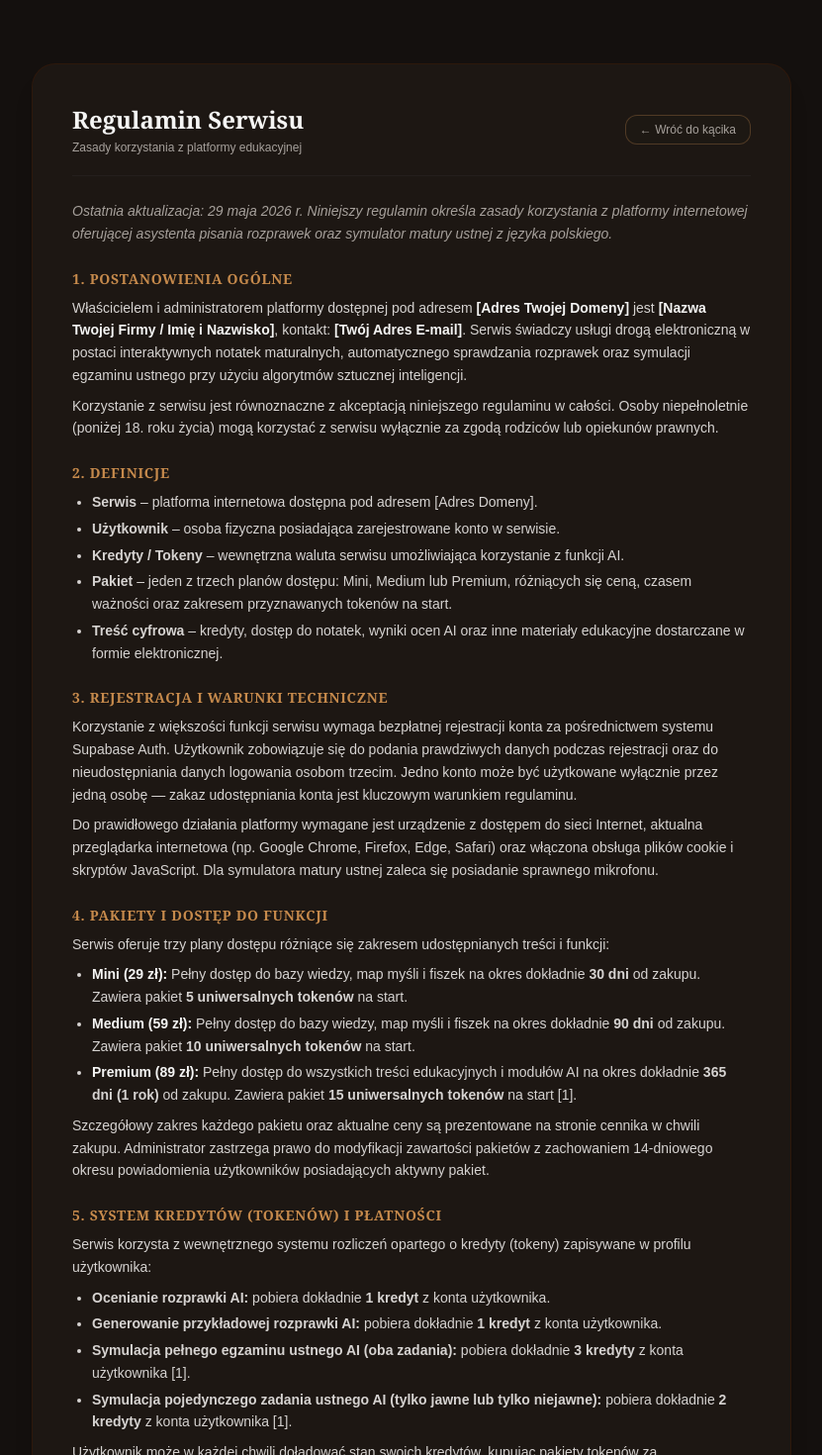
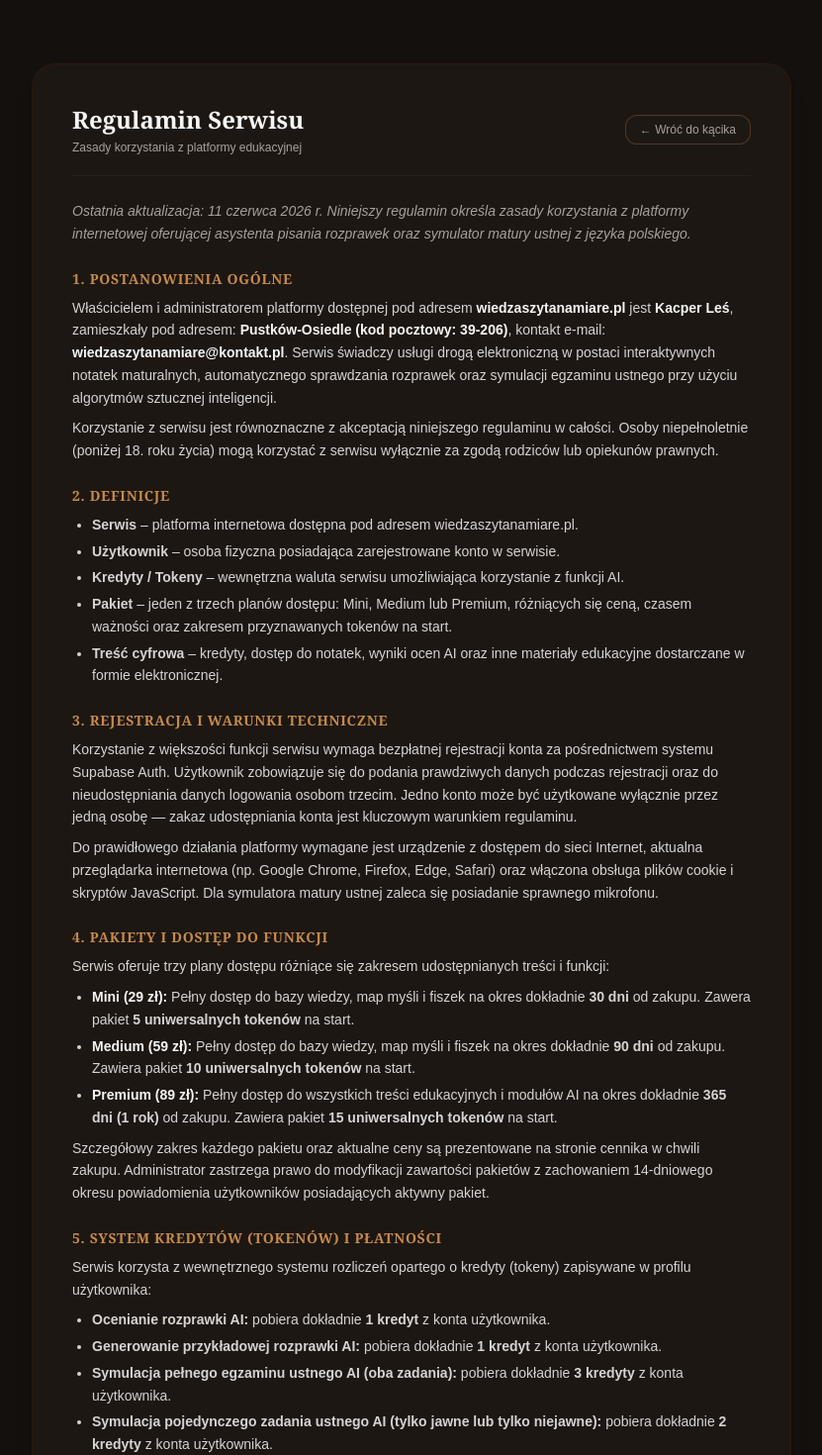
Before and after one commit to skapon6/Matura-Notatki, a Next.js app: page /regulamin in a window 1280 px wide. Shown: the top 1470 px of the page at 99% size, without its empty margins (224-1055 px from the left). Built offline with nearby package versions, Linux system fonts and the light colour scheme.

Commit message:
zmiana regulamiu

```diff
--- a/app/prywatnosc/page.tsx
+++ b/app/prywatnosc/page.tsx
@@ -29,14 +29,14 @@ export default function PolitykaPrywatnosciPage() {
         {/* Content */}
         <div className="text-xs sm:text-sm text-stone-300 space-y-6 leading-relaxed text-left font-sans">
           <p className="italic text-stone-400">
-            Ostatnia aktualizacja: 29 maja 2026 r. Dbamy o Twoją prywatność. Poniższy dokument wyjaśnia, jak zbieramy, przetwarzamy i chronimy Twoje dane osobowe w ramach naszej platformy edukacyjnej, zgodnie z Rozporządzeniem Parlamentu Europejskiego i Rady (UE) 2016/679 z dnia 27 kwietnia 2016 r. (RODO).
+            Ostatnia aktualizacja: 11 czerwca 2026 r. Dbamy o Twoją prywatność. Poniższy dokument wyjaśnia, jak zbieramy, przetwarzamy i chronimy Twoje dane osobowe w ramach naszej platformy edukacyjnej, zgodnie z Rozporządzeniem Parlamentu Europejskiego i Rady (UE) 2016/679 z dnia 27 kwietnia 2016 r. (RODO).
           </p>
 
           {/* 1 */}
           <section className="space-y-2">
             <h3 className="text-sm font-bold text-[#c68a4c] uppercase tracking-wider font-serif">1. Administrator Danych Osobowych</h3>
             <p>
-              Administratorem Twoich danych osobowych jest właściciel platformy edukacyjnej: <strong className="text-stone-100">[Nazwa Twojej Firmy / Imię i Nazwisko]</strong>, z siedzibą w: <strong className="text-stone-100">[Nazwa Miejscowości, Kraj]</strong>, NIP: <strong className="text-stone-100">[NIP jeśli dotyczy]</strong>. W sprawach związanych z przetwarzaniem danych oraz realizacją Twoich praw możesz kontaktować się z nami pod adresem e-mail: <strong className="text-stone-100">[Twój Adres E-mail]</strong>.
+              Administratorem Twoich danych osobowych jest właściciel platformy edukacyjnej: <strong className="text-stone-100">Kacper Leś</strong>, zamieszkały pod adresem: <strong className="text-stone-100">Pustków-Osiedle (kod pocztowy: 39-206)</strong>, prowadzący działalność nierejestrowaną . W sprawach związanych z przetwarzaniem danych oraz realizacją Twoich praw możesz kontaktować się z nami pod adresem e-mail: <strong className="text-stone-100">wiedzaszytanamiare@kontakt.pl</strong>.
             </p>
           </section>
 
@@ -56,7 +56,7 @@ export default function PolitykaPrywatnosciPage() {
           {/* 3 */}
           <section className="space-y-2">
             <h3 className="text-sm font-bold text-[#c68a4c] uppercase tracking-wider font-serif">3. Cel i Podstawa Prawna Przetwarzania Danych</h3>
-            <p>Twoje dane przetwarzamy w następujących celach i na następujących podstawach prawnych:</p>
+            <p>Twoje dane przetwarzamy w następujących celach i na następujących podstawach wyglądających prawnie:</p>
             <ul className="list-disc pl-5 space-y-1">
               <li>Świadczenia usług drogą elektroniczną, obsługi konta i realizacji próbnych ocen CKE — <strong>art. 6 ust. 1 lit. b RODO</strong> (wykonanie umowy).</li>
               <li>Przetwarzania płatności za doładowania kredytów i zakup pakietów za pośrednictwem Stripe — <strong>art. 6 ust. 1 lit. b RODO</strong> (wykonanie umowy).</li>
@@ -132,7 +132,7 @@ export default function PolitykaPrywatnosciPage() {
               <li><strong>Wniesienia skargi</strong> do Prezesa Urzędu Ochrony Danych Osobowych (UODO), ul. Stawki 2, 00-193 Warszawa, jeśli uznasz, że przetwarzamy Twoje dane niezgodnie z prawem.</li>
             </ul>
             <p>
-              Aby skorzystać z powyższych praw, skontaktuj się z nami na adres: <strong className="text-stone-100">[Twój Adres E-mail]</strong>. Odpowiemy na Twoje żądanie w terminie 30 dni od jego otrzymania.
+              Aby skorzystać z powyższych praw, skontaktuj się z nami na adres: <strong className="text-stone-100">wiedzaszytanamiare@kontakt.pl</strong>. Odpowiemy na Twoje żądanie w terminie 30 dni od jego otrzymania.
             </p>
           </section>
 
@@ -155,7 +155,7 @@ export default function PolitykaPrywatnosciPage() {
           <section className="space-y-2">
             <h3 className="text-sm font-bold text-[#c68a4c] uppercase tracking-wider font-serif">10. Zmiany Polityki Prywatności</h3>
             <p>
-              Administrator zastrzega prawo do aktualizacji niniejszej polityki prywatności. O każdej istotnej zmianie Użytkownicy posiadający aktywne konto zostaną poinformowani drogą e-mailową z co najmniej <strong className="text-stone-100">14-dniowym wyprzedzeniem</strong>. Aktualna wersja polityki jest zawsze dostępna pod adresem <strong className="text-stone-100">[Adres Domeny]/prywatnosc</strong>.
+              Administrator zastrzega prawo do aktualizacji niniejszej polityki prywatności. O każdej istotnej zmianie Użytkownicy posiadający aktywne konto zostaną poinformowani drogą e-mailową z co najmniej <strong className="text-stone-100">14-dniowym wyprzedzeniem</strong>. Aktualna wersja polityki jest zawsze dostępna pod adresem <strong className="text-stone-100">wiedzaszytanamiare.pl/prywatnosc</strong>.
             </p>
           </section>
 
--- a/app/regulamin/page.tsx
+++ b/app/regulamin/page.tsx
@@ -29,14 +29,14 @@ export default function RegulaminPage() {
         {/* Content */}
         <div className="text-xs sm:text-sm text-stone-300 space-y-6 leading-relaxed text-left font-sans">
           <p className="italic text-stone-400">
-            Ostatnia aktualizacja: 29 maja 2026 r. Niniejszy regulamin określa zasady korzystania z platformy internetowej oferującej asystenta pisania rozprawek oraz symulator matury ustnej z języka polskiego.
+            Ostatnia aktualizacja: 11 czerwca 2026 r. Niniejszy regulamin określa zasady korzystania z platformy internetowej oferującej asystenta pisania rozprawek oraz symulator matury ustnej z języka polskiego.
           </p>
 
           {/* 1 */}
           <section className="space-y-2">
             <h3 className="text-sm font-bold text-[#c68a4c] uppercase tracking-wider font-serif">1. Postanowienia Ogólne</h3>
             <p>
-              Właścicielem i administratorem platformy dostępnej pod adresem <strong className="text-stone-100">[Adres Twojej Domeny]</strong> jest <strong className="text-stone-100">[Nazwa Twojej Firmy / Imię i Nazwisko]</strong>, kontakt: <strong className="text-stone-100">[Twój Adres E-mail]</strong>. Serwis świadczy usługi drogą elektroniczną w postaci interaktywnych notatek maturalnych, automatycznego sprawdzania rozprawek oraz symulacji egzaminu ustnego przy użyciu algorytmów sztucznej inteligencji.
+              Właścicielem i administratorem platformy dostępnej pod adresem <strong className="text-stone-100">wiedzaszytanamiare.pl</strong> jest <strong className="text-stone-100">Kacper Leś</strong>, zamieszkały pod adresem: <strong className="text-stone-100">Pustków-Osiedle (kod pocztowy: 39-206)</strong>, kontakt e-mail: <strong className="text-stone-100">wiedzaszytanamiare@kontakt.pl</strong>. Serwis świadczy usługi drogą elektroniczną w postaci interaktywnych notatek maturalnych, automatycznego sprawdzania rozprawek oraz symulacji egzaminu ustnego przy użyciu algorytmów sztucznej inteligencji.
             </p>
             <p>
               Korzystanie z serwisu jest równoznaczne z akceptacją niniejszego regulaminu w całości. Osoby niepełnoletnie (poniżej 18. roku życia) mogą korzystać z serwisu wyłącznie za zgodą rodziców lub opiekunów prawnych.
@@ -47,7 +47,7 @@ export default function RegulaminPage() {
           <section className="space-y-2">
             <h3 className="text-sm font-bold text-[#c68a4c] uppercase tracking-wider font-serif">2. Definicje</h3>
             <ul className="list-disc pl-5 space-y-1">
-              <li><strong>Serwis</strong> – platforma internetowa dostępna pod adresem [Adres Domeny].</li>
+              <li><strong>Serwis</strong> – platforma internetowa dostępna pod adresem wiedzaszytanamiare.pl.</li>
               <li><strong>Użytkownik</strong> – osoba fizyczna posiadająca zarejestrowane konto w serwisie.</li>
               <li><strong>Kredyty / Tokeny</strong> – wewnętrzna waluta serwisu umożliwiająca korzystanie z funkcji AI.</li>
               <li><strong>Pakiet</strong> – jeden z trzech planów dostępu: Mini, Medium lub Premium, różniących się ceną, czasem ważności oraz zakresem przyznawanych tokenów na start.</li>
@@ -73,9 +73,9 @@ export default function RegulaminPage() {
               Serwis oferuje trzy plany dostępu różniące się zakresem udostępnianych treści i funkcji:
             </p>
             <ul className="list-disc pl-5 space-y-1">
-              <li><strong className="text-stone-100">Mini (29 zł):</strong> Pełny dostęp do bazy wiedzy, map myśli i fiszek na okres dokładnie <strong>30 dni</strong> od zakupu. Zawiera pakiet <strong>5 uniwersalnych tokenów</strong> na start.</li>
+              <li><strong className="text-stone-100">Mini (29 zł):</strong> Pełny dostęp do bazy wiedzy, map myśli i fiszek na okres dokładnie <strong>30 dni</strong> od zakupu. Zawera pakiet <strong>5 uniwersalnych tokenów</strong> na start.</li>
               <li><strong className="text-stone-100">Medium (59 zł):</strong> Pełny dostęp do bazy wiedzy, map myśli i fiszek na okres dokładnie <strong>90 dni</strong> od zakupu. Zawiera pakiet <strong>10 uniwersalnych tokenów</strong> na start.</li>
-              <li><strong className="text-stone-100">Premium (89 zł):</strong> Pełny dostęp do wszystkich treści edukacyjnych i modułów AI na okres dokładnie <strong>365 dni (1 rok)</strong> od zakupu. Zawiera pakiet <strong>15 uniwersalnych tokenów</strong> na start [1].</li>
+              <li><strong className="text-stone-100">Premium (89 zł):</strong> Pełny dostęp do wszystkich treści edukacyjnych i modułów AI na okres dokładnie <strong>365 dni (1 rok)</strong> od zakupu. Zawiera pakiet <strong>15 uniwersalnych tokenów</strong> na start.</li>
             </ul>
             <p>
               Szczegółowy zakres każdego pakietu oraz aktualne ceny są prezentowane na stronie cennika w chwili zakupu. Administrator zastrzega prawo do modyfikacji zawartości pakietów z zachowaniem 14-dniowego okresu powiadomienia użytkowników posiadających aktywny pakiet.
@@ -91,8 +91,8 @@ export default function RegulaminPage() {
             <ul className="list-disc pl-5 space-y-1">
               <li><strong>Ocenianie rozprawki AI:</strong> pobiera dokładnie <strong>1 kredyt</strong> z konta użytkownika.</li>
               <li><strong>Generowanie przykładowej rozprawki AI:</strong> pobiera dokładnie <strong>1 kredyt</strong> z konta użytkownika.</li>
-              <li><strong>Symulacja pełnego egzaminu ustnego AI (oba zadania):</strong> pobiera dokładnie <strong>3 kredyty</strong> z konta użytkownika [1].</li>
-              <li><strong>Symulacja pojedynczego zadania ustnego AI (tylko jawne lub tylko niejawne):</strong> pobiera dokładnie <strong>2 kredyty</strong> z konta użytkownika [1].</li>
+              <li><strong>Symulacja pełnego egzaminu ustnego AI (oba zadania):</strong> pobiera dokładnie <strong>3 kredyty</strong> z konta użytkownika.</li>
+              <li><strong>Symulacja pojedynczego zadania ustnego AI (tylko jawne lub tylko niejawne):</strong> pobiera dokładnie <strong>2 kredyty</strong> z konta użytkownika.</li>
             </ul>
             <p>
               Użytkownik może w każdej chwili doładować stan swoich kredytów, kupując pakiety tokenów za pośrednictwem bezpiecznego operatora płatności <strong>Stripe</strong>. Ceny pakietów są widoczne w panelu użytkownika. Kredyty są przypisane wyłącznie do jednego konta, nie podlegają wymianie na gotówkę, nie są transferowalne na inne konta i nie posiadają daty ważności — są aktywne tak długo, jak aktywne jest konto użytkownika.
@@ -117,7 +117,7 @@ export default function RegulaminPage() {
               <li>przyjmuje do wiadomości, że po aktywacji konta traci prawo do odstąpienia od umowy i zwrotu środków za zakupiony pakiet lub doładowanie kredytów.</li>
             </ul>
             <p>
-              Powyższa zgoda jest potwierdzana poprzez zaznaczenie odpowiedniego checkboxa w formularzu zakupu, przed dokonaniem płatności [1]. Brak zaznaczenia checkboxa uniemożliwia sfinalizowanie transakcji.
+              Powyższa zgoda jest potwierdzana poprzez zaznaczenie odpowiedniego checkboxa w formularzu zakupu, przed dokonaniem płatności. Brak zaznaczenia checkboxa uniemożliwia sfinalizowanie transakcji.
             </p>
           </section>
 
@@ -125,7 +125,7 @@ export default function RegulaminPage() {
           <section className="space-y-2">
             <h3 className="text-sm font-bold text-[#c68a4c] uppercase tracking-wider font-serif">7. Wyłączenie Odpowiedzialności (Zastrzeżenie AI)</h3>
             <p>
-              Wszystkie analizy, oceny, sugerowane punkty (np. 20/35 pkt) oraz pytania dopytujące są generowane przez zaawansowane modele językowe AI (Google Gemini). Choć dokładamy wszelkich starań, aby algorytm opierał się na wytycznych CKE Formuły 2023, <strong className="text-stone-100">usługa ma charakter wyłącznie edukacyjny i pomocniczy</strong>.
+              Wszystkie analizy, oceny, sugerowane punkty oraz pytania dopytujące są generowane przez zaawansowane modele językowe AI (Google Gemini). Choć dokładamy wszelkich starań, aby algorytm opierał się na wytycznych CKE Formuły 2023, <strong className="text-stone-100">usługa ma charakter wyłącznie edukacyjny i pomocniczy</strong>.
             </p>
             <p>
               Serwis nie gwarantuje, że oficjalny egzaminator CKE podczas państwowego egzaminu maturalnego oceni pracę użytkownika w ten sam sposób, co algorytm AI. Administrator nie ponosi żadnej odpowiedzialności za ostateczny wynik egzaminacyjny uzyskany przez użytkownika przed Państwową Komisją Egzaminacyjną ani za jakiekolwiek decyzje edukacyjne podjęte na podstawie ocen serwisu.
@@ -194,7 +194,7 @@ export default function RegulaminPage() {
           <section className="space-y-2">
             <h3 className="text-sm font-bold text-[#c68a4c] uppercase tracking-wider font-serif">12. Reklamacje i Postanowienia Końcowe</h3>
             <p>
-              Wszelkie reklamacje dotyczące działania platformy (np. błędy przy doładowaniu płatności Stripe, awaria API, nieprawidłowe pobranie kredytów) należy zgłaszać na adres e-mail: <strong className="text-stone-100">[Twój Adres E-mail]</strong>. Reklamacja powinna zawierać: opis problemu, datę i godzinę zdarzenia oraz adres e-mail konta. Administrator rozpatrzy reklamację w terminie do <strong>14 dni roboczych</strong>.
+              Wszelkie reklamacje dotyczące działania platformy (np. błędy przy doładowaniu płatności Stripe, awaria API, nieprawidłowe pobranie kredytów) należy zgłaszać na adres e-mail: <strong className="text-stone-100">wiedzaszytanamiare@kontakt.pl</strong>. Reklamacja powinna zawierać: opis problemu, datę i godzinę zdarzenia oraz adres e-mail konta. Administrator rozpatrzy reklamację w terminie do <strong>14 dni</strong>.
             </p>
             <p>
               W sprawach nieuregulowanych niniejszym regulaminem zastosowanie mają przepisy Kodeksu Cywilnego, ustawy o świadczeniu usług drogą elektroniczną oraz prawa polskiego. Sądem właściwym do rozstrzygania sporów jest sąd miejscowo właściwy dla siedziby administratora, chyba że przepisy bezwzględnie obowiązujące stanowią inaczej.
```
